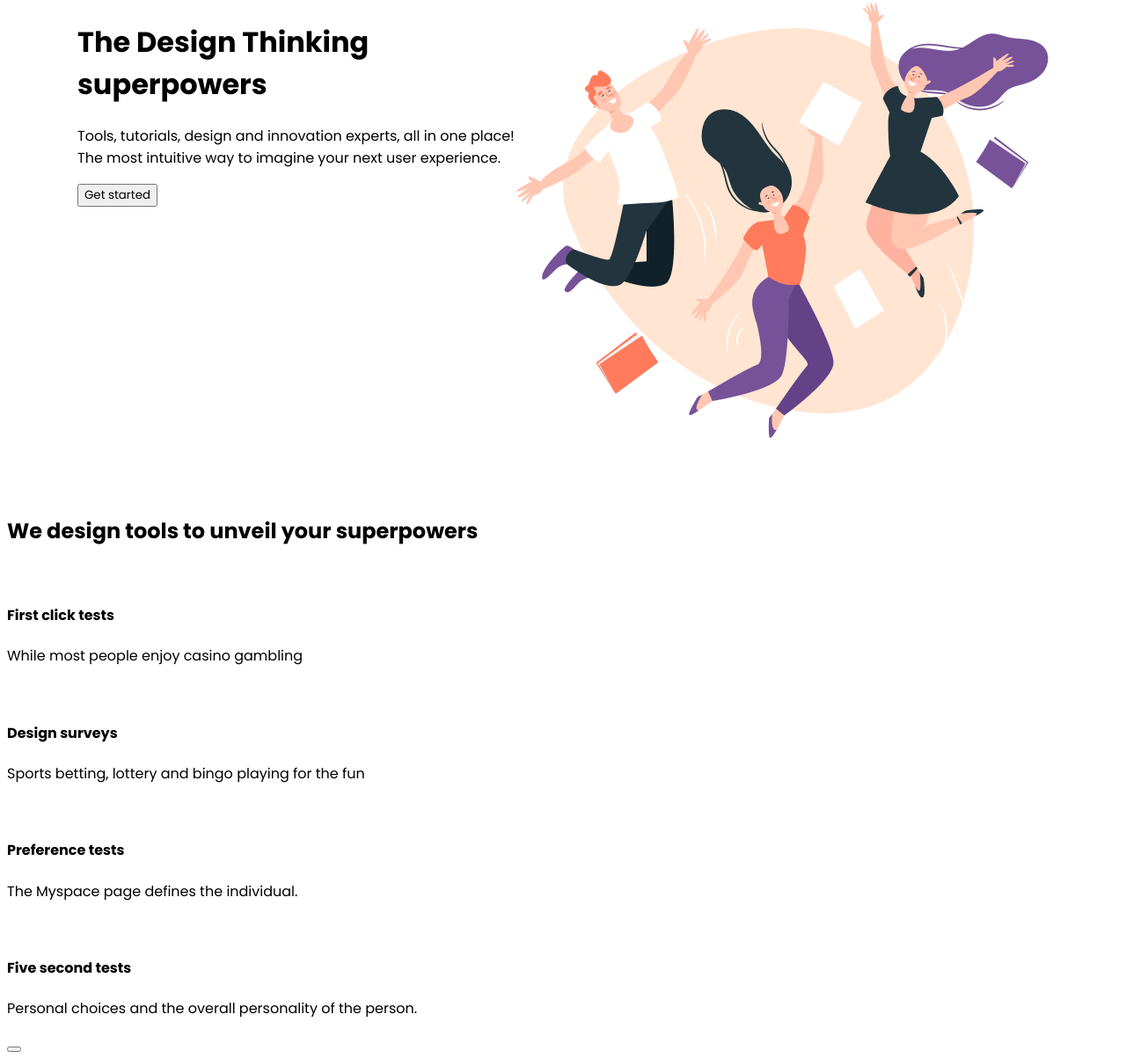
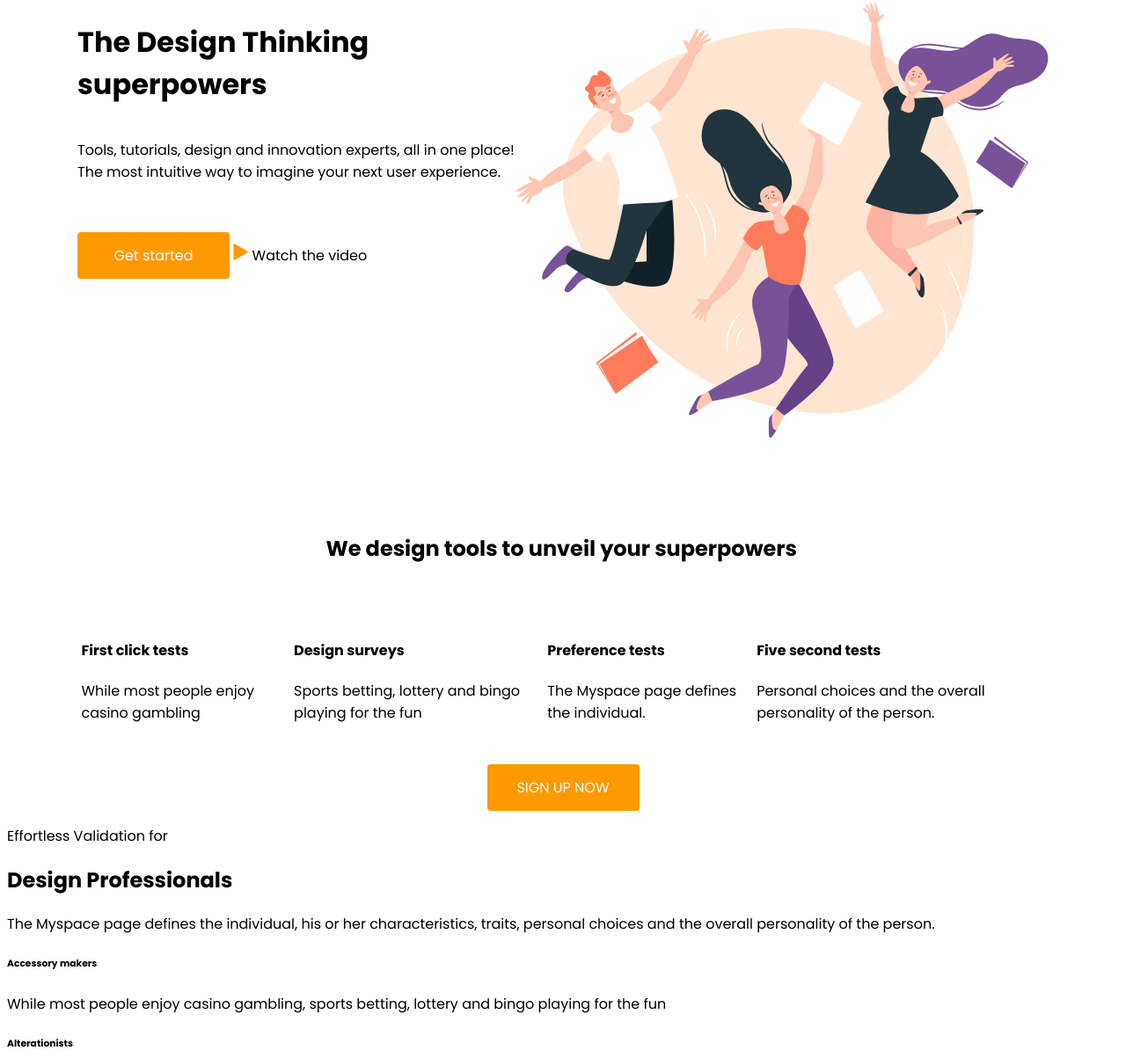
Before and after one commit to anneliedorsell/landing-page-positions-transformations, a plain HTML site: page index.html in a window 1280 px wide. Shown: the part 203-1406 px from the top of the page at 88% size. Drawn offline with Linux system fonts and the light colour scheme.

Commit message:
added styling sheet

```diff
--- a/index.html
+++ b/index.html
@@ -33,16 +33,28 @@
 <!--start header-->
 
 <div class="header-container">
+
     <div class="header-text">
         <h1>The Design Thinking superpowers</h1>
         <p>Tools, tutorials, design and innovation experts,
             all in one place! The most intuitive way to imagine
             your next user experience.</p>
-        <button class="btn-getstarted">Get started</button>
+
+        <div class="header-button">
+            <button class="button">Get started</button>
+            <img src="images/triangle.png" alt="triangle">
+            <a href="#">Watch the video</a>
         </div>
+    </div>
+
     <div class="header-image">
         <img src="images/designThinkinSuperpowers.png" alt="happy people">
     </div>
+
+</div>
+
+
+
 </div>
 
 <!--end header-->
@@ -51,37 +63,49 @@
 
 <main>
 
-        <!--start section 1-->
-        <div class="feature">
-            <h2>We design tools to unveil your superpowers</h2>
-            <div>
+        <!--start main 1-->
+
+        <div class="feature-container">
+
+                <div class="feature-header"><h2>We design tools to unveil your superpowers</h2></div>
+
+                <div class="feature-content">
+
+                    <div class="first-content">
                         <img src="images/click.png" alt="">
                         <h4>First click tests</h4>
                         <p>While most people enjoy casino gambling</p>
                     </div>
-            <div>
+
+                    <div class="second-content">
                         <img src="images/survey.png" alt="">
                         <h4>Design surveys</h4>
                         <p>Sports betting, lottery and bingo playing
                         for the fun</p>
                     </div>
-            <div>
+
+                    <div class="third-content">
                         <img src="images/icon_heart.png" alt="">
                         <h4>Preference tests</h4>
                         <p>The Myspace page defines the individual.</p>
                     </div>
-            <div>
+
+                    <div class="last-content">
                         <img src="images/fiveSecondTest.png" alt="">
                         <h4>Five second tests</h4>
                         <p>Personal choices and the overall personality
                             of the person.</p>
                     </div>
-            <div>
-                <button class="SIGN UP NOW"></button>
-            </div>
+
                 </div>
 
-         <!--end section 1-->
+                <div class="feature-button">
+                    <button class="button">SIGN UP NOW</button>
+                </div>
+
+        </div>
+
+         <!--end main 1-->
 
          <!--start section 2-->
         <section class="section2">
--- a/styles/index.css
+++ b/styles/index.css
@@ -11,7 +11,7 @@ a {
    color: black;
 }
 
-/* a är länktagg */
+/* a is linktag */
 
 .list {
     display: flex;
@@ -54,11 +54,73 @@ li {
     color: #FFFFFF;
 }
 
+
+
 .header-container {
+
     display: flex;
     flex-direction: row;
     padding: 40px;
     margin: 40px;
+    justify-content: left;
+}
+
+.header-text{
+    display: flex;
+    flex-direction: column;
+}
+
+.button {
+    width: 173px;
+    height: 53px;
+    background-color: #FF9900;
+    font-weight: normal;
+    font-size: 16px;
+    border-radius: 4px;
+    color: #FFFFFF;
+    border-style: none;
+}
+
+.header-button {
+    display: inline;
+    width: 366px;
+    height: 53px;
+    flex-direction: row;
+    margin-top: 40px;
+}
+.button img {
+    padding: 10px;
+}
 
 
+
+.feature-container {
+    display: flex;
+    flex-direction: column;
+    align-items: center;
+
 }
+.feature-header {
+    display: flex;
+    flex-direction: row;
+    width: 539px;
+    margin-bottom: 20px;
+}
+
+.feature-content {
+
+    display: flex;
+    max-width: 1095px;
+    width: 100%;
+    justify-content: center;
+    flex-direction: row;
+}
+
+.first-content, .second-content, .third-content, .last-content {
+    padding-right: 20px;
+
+}
+
+.feature-button {
+    margin-top: 30px;
+}
```
Lines whose indentation alone changed are shown as unchanged.
